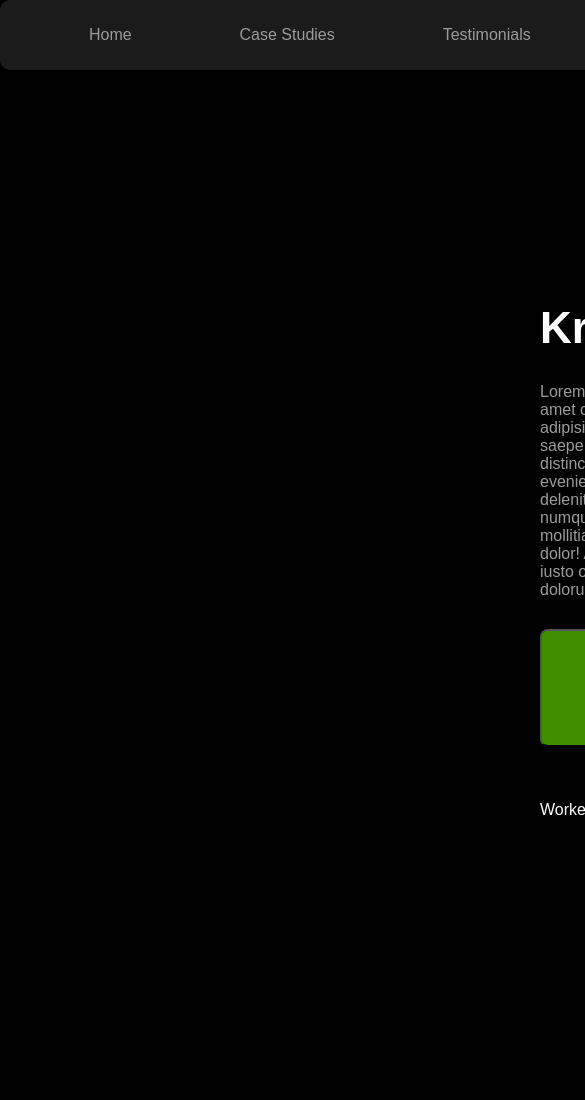
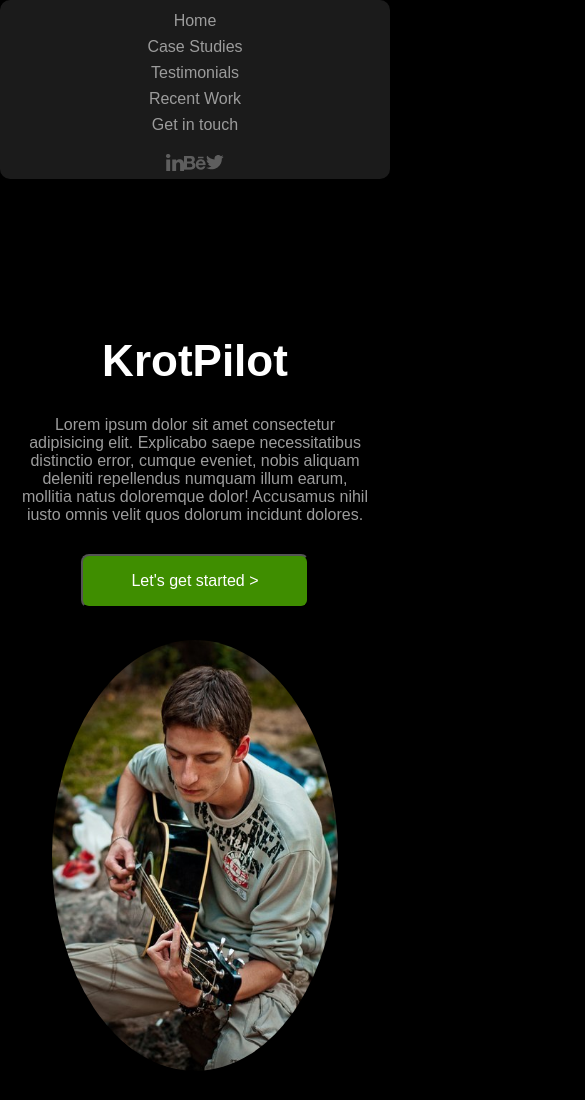
Before and after one commit to Krotpilot/-2-2, a plain HTML site: page index.html in a window 390 px wide. Shown: the top 1100 px of the page, 585 px wide, since content can reach past the window. Before the commit the page ends 947 px from the top, so only its background shows below. Drawn offline with Linux system fonts and the light colour scheme.

Commit message:
adaptation complete

```diff
--- a/index.html
+++ b/index.html
@@ -8,7 +8,7 @@
 </head>
 <body>
     <!-- HEADER SECTION -->
-
+    <div class="ramka">
     <header>
         <nav class="links">
             <a href="#">Home</a>
@@ -36,10 +36,10 @@
                illum earum, mollitia natus doloremque dolor! Accusamus
                nihil iusto omnis velit quos dolorum incidunt dolores.</p>
                <button>Let's get started ></button>
-               <p id="work">Worked with</p>
+            </div>
+            <img src="img/photo-123.jpg" alt="photo">
         </div>
-        <img src="img/photo-123.jpg" alt="photo">
-        </div>
+        <p id="work">Worked with</p>
     </main>
 
     <!-- FOOTER -->
@@ -53,5 +53,6 @@
             <img src="img/Logo 5.png" alt="logo-5">
         </div>
     </footer>
+    </div>
 </body>
 </html>
--- a/styles.css
+++ b/styles.css
@@ -7,11 +7,16 @@ body {
     margin: 0;
     padding: 0;
     background-color: black;
+    box-sizing: border-box;
+    border-color: #9C9C9C;
 }
 
 header {
     box-sizing: border-box;
-    width: 69.375rem;
+    width: 100%;
+    /* адаптируется под ширину экрана */
+    max-width: 69.375rem;
+    /* максимальная ширина */
     height: 4.375rem;
     text-align: center;
     margin-left: auto;
@@ -32,8 +37,6 @@ header a {
     padding-right: 2.1875rem;
 }
 
-
-
 nav {
     display: flex;
     justify-content: space-evenly;
@@ -53,62 +56,165 @@ nav {
     background-color: transparent;
 }
 
-
-.container{
+.container {
+    box-sizing: border-box;
     display: flex;
+    flex-wrap: wrap;
     align-items: flex-start;
     margin-top: 8.75rem;
-    margin-left: 11.25rem;
-    width: calc(100% - 11.25rem);
+    margin-left: auto;
+    margin-right: auto;
+    width: 100%;
+    max-width: 69.375rem;
+    padding: 0 1rem;
     height: auto;
 }
 
-.descr-section{
+.descr-section {
     box-sizing: border-box;
-    margin-left: 22.5rem;
     margin-top: 4rem;
     width: 33.625rem;
     height: auto;
     text-align: start;
+    flex: 1;
 }
 
-h1{
+h1 {
     color: white;
     font-weight: bold;
     font-size: 2.75rem;
 }
 
-.descr-section p{
+.descr-section p {
     color: #9C9C9C;
     padding-bottom: 0.875rem;
 }
 
-button{
+button {
     padding: 1.3125rem 4rem;
     background-color: #3F8E00;
     color: white;
     border-radius: 0.5rem;
 }
 
-main img{
+main img {
     height: 25rem;
     width: auto;
     margin-left: 2rem;
     border-radius: 50%;
 }
 
-#work{
+#work {
     color: white;
-    text-align: left;
+    text-align: center;
     padding-top: 2.375rem;
 }
 
-.logos{
+/*.logos {
     width: 57.5rem;
     height: 3.75rem;
+    margin-left: 33.75rem;
+    padding-top: 2.375rem;
+}*/
+
+.logos {
+    box-sizing: border-box;
+    width: 100%;
+    max-width: 69.375rem;
+    height: 3.75rem;
+    margin-left: auto;
+    margin-right: auto;
     display: flex;
     justify-content: center;
     align-items: center;
-    margin-left: 33.75rem;
     padding-top: 2.375rem;
 }
+
+
+/* Медиазапрос для устройств шириной до 1200px */
+@media (max-width: 1200px) {
+    header {
+        padding-left: 0.5rem;
+        padding-right: 0.5rem;
+    }
+
+    .descr-section {
+        margin-left: 1rem;
+    }
+
+    .logos {
+        margin-left: 0;
+        width: 100%;
+        justify-content: space-around;
+    }
+}
+
+/* Медиазапрос для устройств шириной до 768px */
+@media (max-width: 768px) {
+    header {
+        flex-direction: column;
+        height: auto;
+        padding: 1rem;
+    }
+
+    nav {
+        flex-direction: column;
+    }
+
+    .links {
+        flex-direction: column;
+    }
+
+    .links a {
+        padding: 0.5rem 0;
+    }
+
+    .icons {
+        margin-top: 1rem;
+    }
+
+    .container {
+        flex-direction: column;
+        margin-left: 0;
+        margin-top: 4rem;
+        width: 100%;
+    }
+
+    .descr-section {
+        margin-left: 0;
+        width: 100%;
+        text-align: center;
+    }
+
+    main img {
+        margin: 2rem auto;
+        display: block;
+        height: auto;
+        max-width: 80%;
+    }
+
+    .logos {
+        flex-direction: column;
+        margin-left: 0;
+        width: 100%;
+    }
+}
+
+/* Медиазапрос для устройств шириной до 480px */
+@media (max-width: 480px) {
+    body {
+        font-size: 14px;
+    }
+
+    header {
+        padding: 0.5rem;
+    }
+
+    .links a {
+        padding: 0.25rem 0;
+    }
+
+    button {
+        padding: 1rem 3rem;
+    }
+}
```
